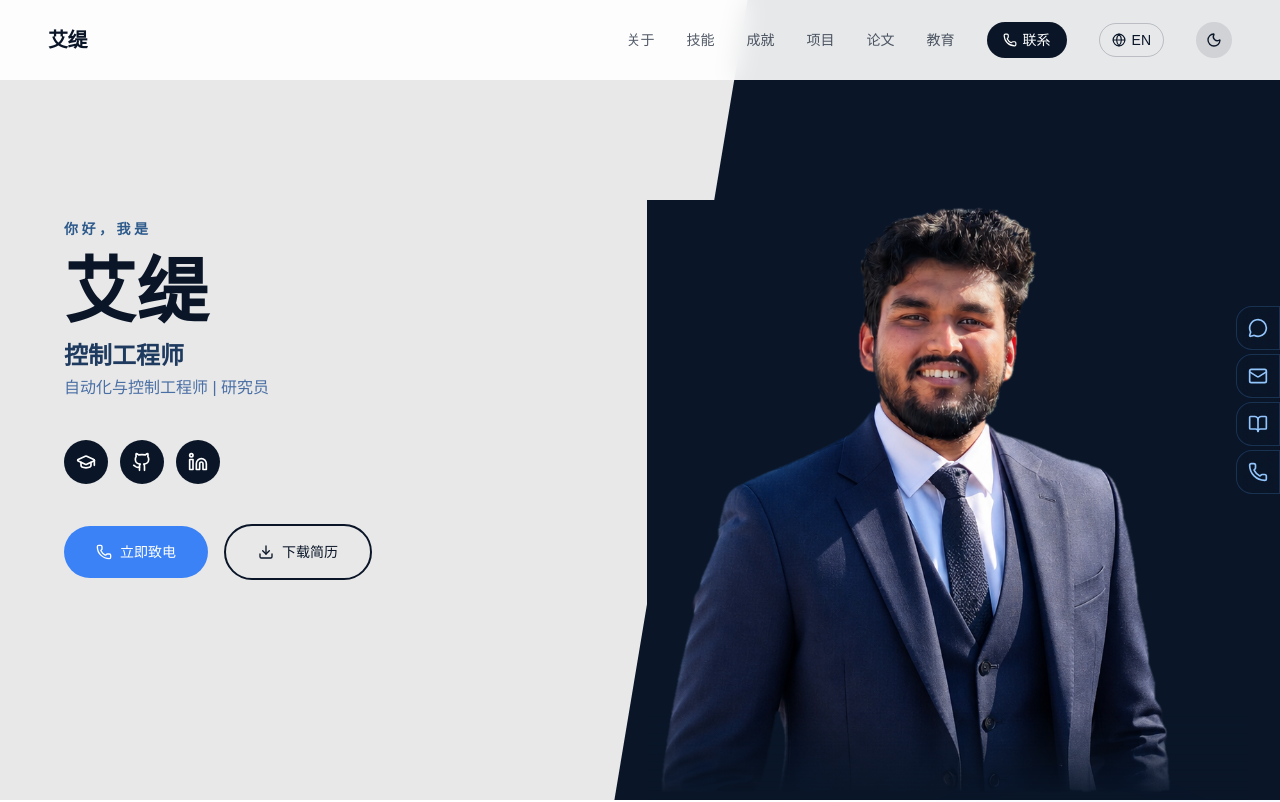
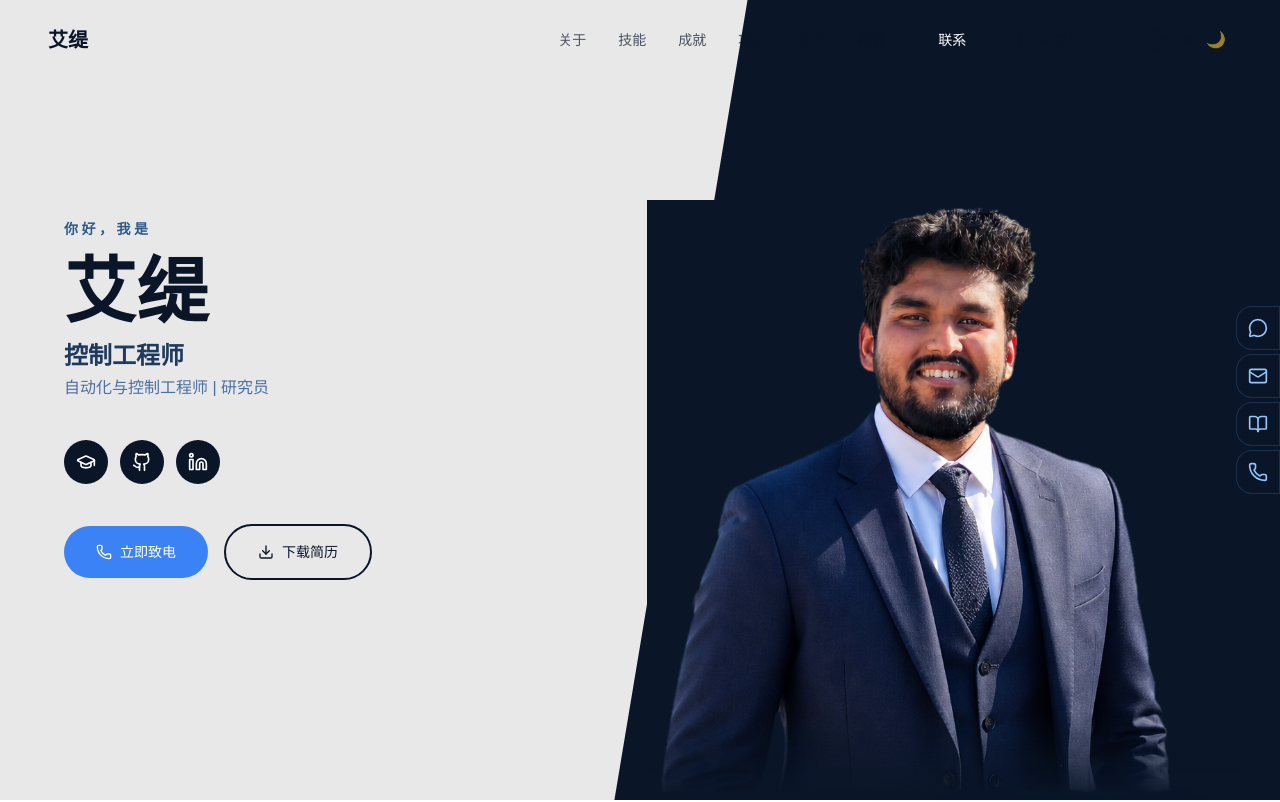
Before and after one commit to AithJaman/atib-portfolio, a React (Vite) app: page / in a window 1280 px wide. Shown: the top 802 px of the page. Built offline with nearby package versions, Linux system fonts and the light colour scheme; a web font is replaced by a local one.

Commit message:
Fix navigation links and add CV download button

```diff
--- a/src/components/Navigation.tsx
+++ b/src/components/Navigation.tsx
@@ -1,149 +1,150 @@
+import { useState, useEffect, useCallback } from 'react';
+import { Menu, X, Download } from 'lucide-react';
 import { cn } from '@/lib/utils';
 import { navigationConfig } from '@/config';
 import { useLanguage } from '@/contexts/LanguageContext';
 import { useTheme } from '@/contexts/ThemeContext';
-import { Globe, Menu, X, Phone, Sun, Moon } from 'lucide-react';
-import { useState, useEffect } from 'react';
+import { useLocation } from 'react-router';
 
 export function Navigation() {
-  const { language, setLanguage } = useLanguage();
+  const { language, toggleLanguage } = useLanguage();
   const { theme, toggleTheme } = useTheme();
+  const location = useLocation();
+  const isHomePage = location.pathname === '/';
+
   const [isScrolled, setIsScrolled] = useState(false);
   const [isMobileMenuOpen, setIsMobileMenuOpen] = useState(false);
 
   useEffect(() => {
     const handleScroll = () => {
-      setIsScrolled(window.scrollY > 100);
+      setIsScrolled(window.scrollY > 20);
     };
-    window.addEventListener('scroll', handleScroll, { passive: true });
+    window.addEventListener('scroll', handleScroll);
     handleScroll();
     return () => window.removeEventListener('scroll', handleScroll);
   }, []);
 
-  const logo = navigationConfig.logo[language];
-  const links = navigationConfig.links;
-  const contactLabel = navigationConfig.contactLabel[language];
+  const handleNavClick = useCallback(
+    (e: React.MouseEvent, href: string) => {
+      e.preventDefault();
+      setIsMobileMenuOpen(false);
+      if (!isHomePage) {
+        window.location.href = '/atib-portfolio/#/' + href.replace('#', '');
+        return;
+      }
+      const targetId = href.replace('#', '');
+      const element = document.getElementById(targetId);
+      if (element) {
+        element.scrollIntoView({ behavior: 'smooth' });
+      }
+    },
+    [isHomePage]
+  );
 
-  const toggleLanguage = () => {
-    setLanguage(language === 'en' ? 'zh' : 'en');
+  const scrollToSection = (id: string) => {
+    setIsMobileMenuOpen(false);
+    if (!isHomePage) {
+      window.location.href = '/atib-portfolio/#/' + id;
+      return;
+    }
+    const element = document.getElementById(id);
+    if (element) {
+      element.scrollIntoView({ behavior: 'smooth' });
+    }
   };
+
+  const handleContactClick = useCallback(
+    (e: React.MouseEvent) => {
+      e.preventDefault();
+      handleNavClick(e, navigationConfig.contactHref);
+    },
+    [handleNavClick]
+  );
+
+  const navLinks = navigationConfig.links;
 
   return (
     <nav
       className={cn(
-        'fixed top-0 left-0 right-0 z-50 transition-all duration-500',
+        'fixed top-0 left-0 right-0 z-50 transition-all duration-300',
         isScrolled
-          ? 'bg-[#0a1628]/95 backdrop-blur-md shadow-lg'
-          : 'bg-white/90 backdrop-blur-md'
+          ? 'bg-white/80 dark:bg-[#0a1628]/80 backdrop-blur-md shadow-sm'
+          : 'bg-transparent'
       )}
     >
       <div className="container-large px-6 lg:px-12">
         <div className="flex items-center justify-between h-16 lg:h-20">
           <a
-            href="#hero"
-            className={cn(
-              'text-xl font-bold tracking-tight transition-colors duration-300',
-              isScrolled ? 'text-white' : 'text-[#0a1628]'
-            )}
+            href="#"
+            onClick={(e) => {
+              e.preventDefault();
+              window.scrollTo({ top: 0, behavior: 'smooth' });
+            }}
+            className="text-xl font-semibold text-[#0a1628] dark:text-white"
           >
-            {logo}
+            {navigationConfig.logo[language]}
           </a>
 
           {/* Desktop Navigation */}
           <div className="hidden lg:flex items-center gap-8">
-            {links.map((link, index) => (
-              <a
-                key={index}
-                href={link.href}
-                className={cn(
-                  'text-sm font-medium transition-colors duration-300 hover:opacity-70',
-                  isScrolled ? 'text-white/80 hover:text-white' : 'text-[#0a1628]/70 hover:text-[#0a1628]'
-                )}
+            {navLinks.map((link) => (
+              <button
+                key={link.href}
+                onClick={(e) => scrollToSection(link.href.replace('#', ''))}
+                className="text-sm text-[#0a1628]/70 dark:text-white/70 hover:text-[#0a1628] dark:hover:text-white transition-colors bg-transparent border-none cursor-pointer"
               >
                 {link.label[language]}
-              </a>
+              </button>
             ))}
+            <button
+              onClick={() => scrollToSection('contact')}
+              className="px-5 py-2 text-sm font-medium text-white bg-[#0a1628] dark:bg-white dark:text-[#0a1628] rounded-full hover:opacity-90 transition-opacity bg-transparent border-none cursor-pointer"
+            >
+              {navigationConfig.contactLabel[language]}
+            </button>
 
+            {/* Download CV Button */}
             <a
-              href="tel:+8613264910246"
-              className={cn(
-                'flex items-center gap-1.5 px-4 py-2 rounded-full text-sm font-medium transition-all duration-300',
-                isScrolled
-                  ? 'bg-white text-[#0a1628] hover:bg-white/90'
-                  : 'bg-[#0a1628] text-white hover:bg-[#0a1628]/90'
-              )}
+              href="/atib-portfolio/documents/Atib-CV.pdf"
+              download
+              className="flex items-center gap-1.5 px-4 py-2 text-sm font-medium text-[#0a1628] dark:text-white border border-[#0a1628]/20 dark:border-white/20 rounded-full hover:bg-[#0a1628]/5 dark:hover:bg-white/10 transition-colors"
             >
-              <Phone className="w-3.5 h-3.5" />
-              {contactLabel}
+              <Download className="w-3.5 h-3.5" />
+              {language === 'en' ? 'CV' : '简历'}
             </a>
 
-            {/* Language Toggle - Desktop */}
+            <div className="flex items-center gap-2 pl-4 border-l border-[#0a1628]/10 dark:border-white/10">
               <button
                 onClick={toggleLanguage}
-              className={cn(
-                'flex items-center gap-1.5 px-3 py-1.5 rounded-full text-sm font-medium transition-all duration-300 border',
-                isScrolled
-                  ? 'border-white/30 text-white hover:bg-white/10'
-                  : 'border-[#0a1628]/20 text-[#0a1628] hover:bg-[#0a1628]/5'
-              )}
+                className="flex items-center gap-1.5 text-xs text-[#0a1628]/60 dark:text-white/60 hover:text-[#0a1628] dark:hover:text-white transition-colors bg-transparent border-none cursor-pointer"
               >
-              <Globe className="w-3.5 h-3.5" />
+                <span className="w-5 h-5 rounded-full border border-current flex items-center justify-center text-[10px]">
+                  {language === 'en' ? '中' : 'EN'}
+                </span>
                 {language === 'en' ? '中文' : 'EN'}
               </button>
-
-            {/* Theme Toggle - Desktop */}
               <button
                 onClick={toggleTheme}
-              className={cn(
-                'w-9 h-9 rounded-full flex items-center justify-center transition-all duration-300',
-                isScrolled
-                  ? 'bg-white/10 text-white hover:bg-white/20'
-                  : 'bg-[#0a1628]/10 text-[#0a1628] hover:bg-[#0a1628]/20'
-              )}
-              aria-label="Toggle dark mode"
+                className="w-8 h-8 flex items-center justify-center text-[#0a1628]/60 dark:text-white/60 hover:text-[#0a1628] dark:hover:text-white transition-colors bg-transparent border-none cursor-pointer"
               >
-              {theme === 'dark' ? <Sun className="w-4 h-4" /> : <Moon className="w-4 h-4" />}
+                {theme === 'dark' ? '☀️' : '🌙'}
               </button>
             </div>
+          </div>
 
-          {/* Mobile Right Side: Theme + Language + Menu */}
-          <div className="flex lg:hidden items-center gap-2">
-            {/* Theme Toggle - Mobile */}
-            <button
-              onClick={toggleTheme}
-              className={cn(
-                'w-9 h-9 rounded-full flex items-center justify-center transition-all duration-300',
-                isScrolled
-                  ? 'bg-white/10 text-white hover:bg-white/20'
-                  : 'bg-[#0a1628]/10 text-[#0a1628] hover:bg-[#0a1628]/20'
-              )}
-              aria-label="Toggle dark mode"
-            >
-              {theme === 'dark' ? <Sun className="w-4 h-4" /> : <Moon className="w-4 h-4" />}
-            </button>
-
-            {/* Language Toggle - Mobile */}
+          {/* Mobile Menu Button */}
+          <div className="flex lg:hidden items-center gap-3">
             <button
               onClick={toggleLanguage}
-              className={cn(
-                'px-2.5 py-1.5 rounded-full text-xs font-medium transition-all duration-300',
-                isScrolled
-                  ? 'bg-white/10 text-white hover:bg-white/20'
-                  : 'bg-[#0a1628]/10 text-[#0a1628] hover:bg-[#0a1628]/20'
-              )}
+              className="text-xs text-[#0a1628]/60 dark:text-white/60 bg-transparent border-none cursor-pointer"
             >
-              {language === 'en' ? '中文' : 'EN'}
+              <span className="w-6 h-6 rounded-full border border-current flex items-center justify-center text-[9px]">
+                {language === 'en' ? '中' : 'EN'}
+              </span>
             </button>
-
-            {/* Mobile Menu Button */}
             <button
               onClick={() => setIsMobileMenuOpen(!isMobileMenuOpen)}
-              className={cn(
-                'lg:hidden w-10 h-10 rounded-full flex items-center justify-center transition-all duration-300',
-                isScrolled
-                  ? 'bg-white/10 text-white'
-                  : 'bg-[#0a1628]/10 text-[#0a1628]'
-              )}
+              className="w-8 h-8 flex items-center justify-center text-[#0a1628] dark:text-white bg-transparent border-none cursor-pointer"
             >
               {isMobileMenuOpen ? <X className="w-5 h-5" /> : <Menu className="w-5 h-5" />}
             </button>
@@ -151,34 +152,33 @@ export function Navigation() {
         </div>
       </div>
 
-      {/* Mobile Menu Overlay */}
+      {/* Mobile Menu */}
       {isMobileMenuOpen && (
-        <div className={cn('lg:hidden absolute top-full left-0 right-0 border-t shadow-xl transition-colors duration-300', isScrolled ? 'bg-[#0a1628]/95 border-white/10' : 'bg-white/95 border-[#0a1628]/10')}>
-          <div className="container-large px-6 py-6 flex flex-col gap-4">
-            {links.map((link, index) => (
-              <a
-                key={index}
-                href={link.href}
-                onClick={() => setIsMobileMenuOpen(false)}
-                className={cn(
-                  'text-base font-medium py-2 transition-colors',
-                  isScrolled ? 'text-white/80 hover:text-white' : 'text-[#0a1628]/70 hover:text-[#0a1628]'
-                )}
+        <div className="lg:hidden bg-white dark:bg-[#0a1628] border-t border-[#0a1628]/10 dark:border-white/10">
+          <div className="container-large px-6 py-4 space-y-1">
+            {navLinks.map((link) => (
+              <button
+                key={link.href}
+                onClick={(e) => scrollToSection(link.href.replace('#', ''))}
+                className="block w-full text-left py-3 text-base text-[#0a1628]/80 dark:text-white/80 hover:text-[#0a1628] dark:hover:text-white transition-colors bg-transparent border-none cursor-pointer"
               >
                 {link.label[language]}
-              </a>
+              </button>
             ))}
+            <button
+              onClick={() => scrollToSection('contact')}
+              className="w-full mt-2 px-5 py-2.5 text-sm font-medium text-white bg-[#0a1628] dark:bg-white dark:text-[#0a1628] rounded-full bg-transparent border-none cursor-pointer"
+            >
+              {navigationConfig.contactLabel[language]}
+            </button>
+            {/* Mobile CV Download */}
             <a
-              href="tel:+8613264910246"
-              className={cn(
-                'flex items-center justify-center gap-2 px-4 py-3 rounded-full text-sm font-medium mt-2',
-                isScrolled
-                  ? 'bg-white text-[#0a1628]'
-                  : 'bg-[#0a1628] text-white'
-              )}
+              href="/atib-portfolio/documents/Atib-CV.pdf"
+              download
+              className="flex items-center justify-center gap-1.5 w-full mt-2 px-5 py-2.5 text-sm font-medium text-[#0a1628] dark:text-white border border-[#0a1628]/20 dark:border-white/20 rounded-full"
             >
-              <Phone className="w-4 h-4" />
-              {contactLabel}
+              <Download className="w-4 h-4" />
+              {language === 'en' ? 'Download CV' : '下载简历'}
             </a>
           </div>
         </div>
```
Lines whose indentation alone changed are shown as unchanged.
